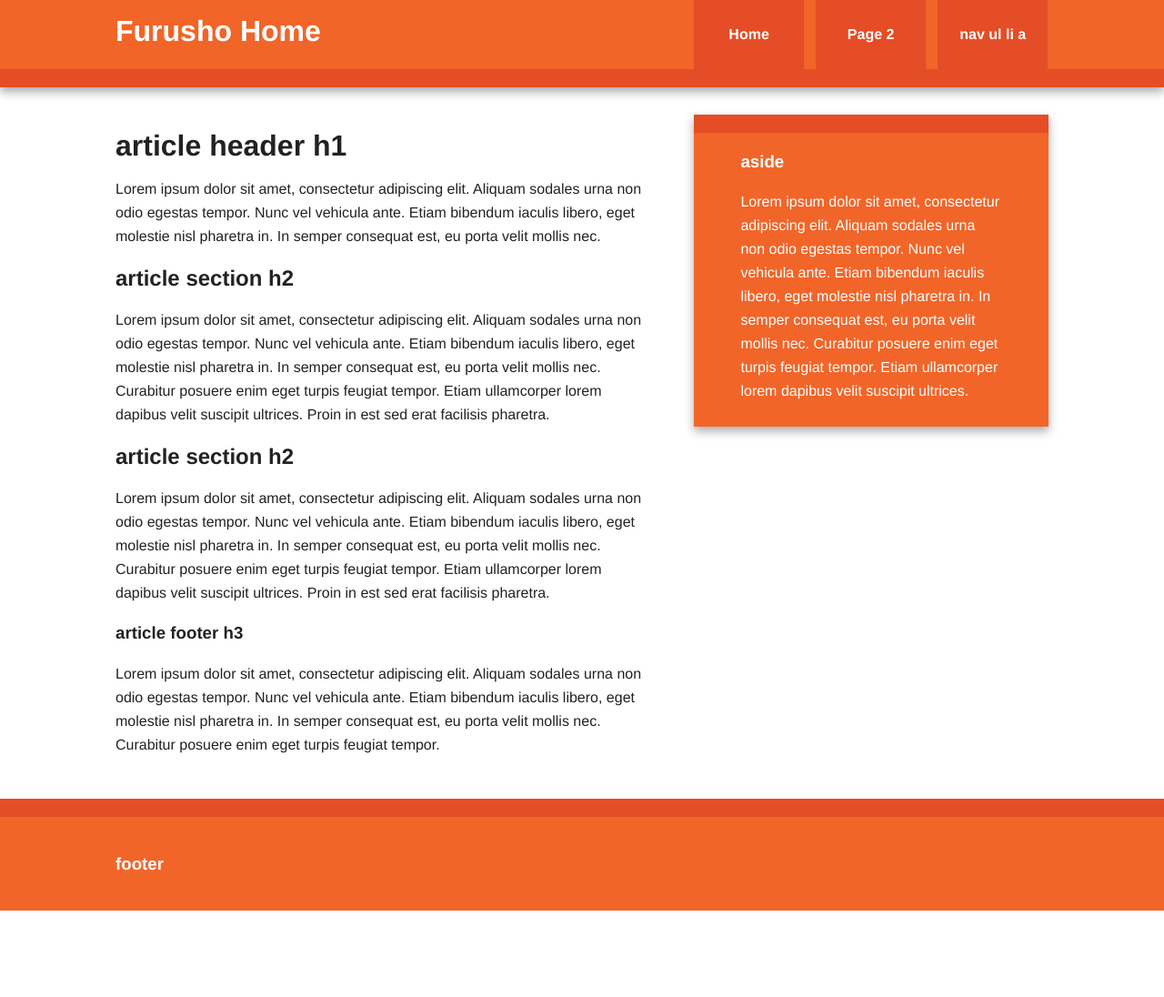
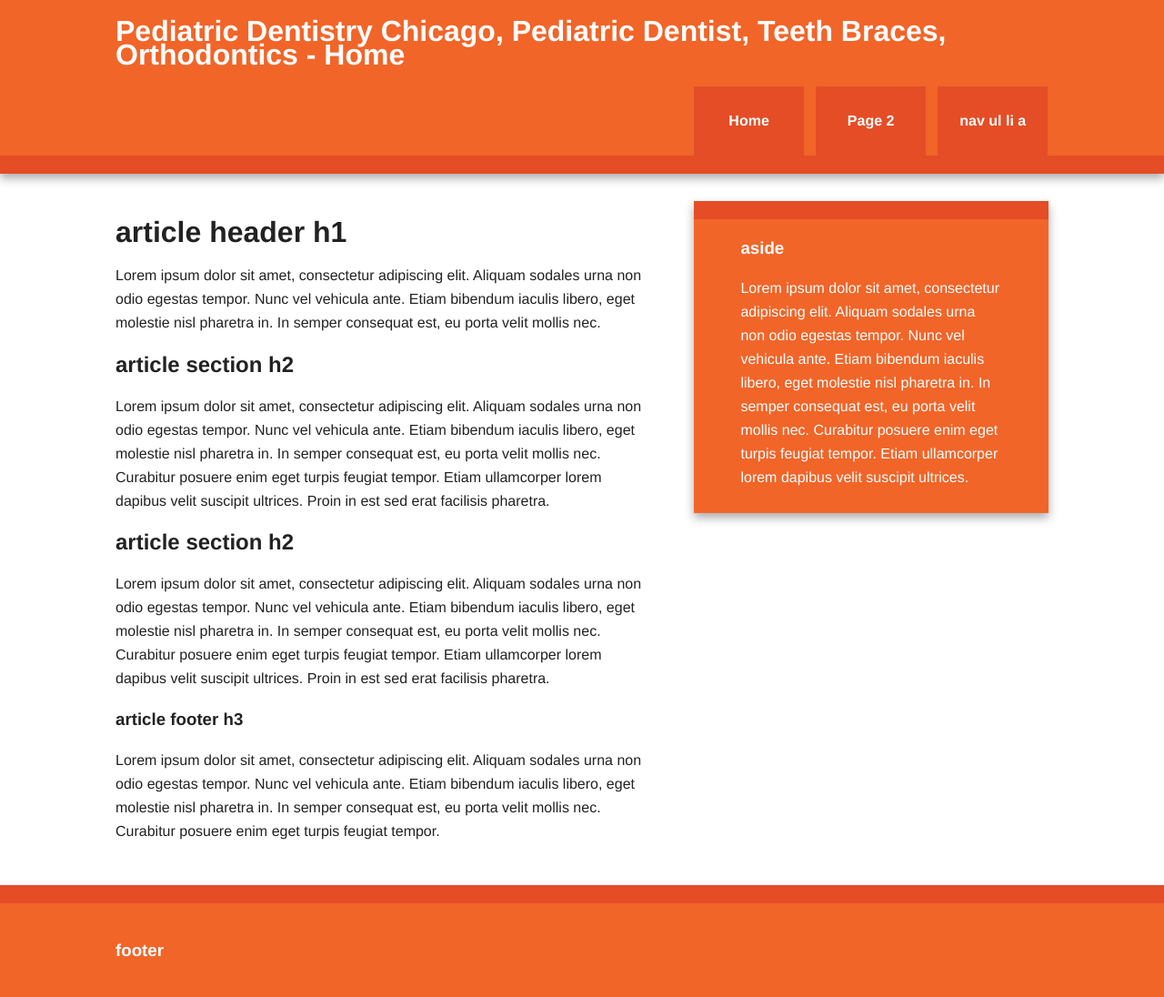
Before and after one commit to HelloWorldDevs/furusho, a Jekyll site: the page built from webroot/index.html, in a window 1280 px wide. Shown: the whole page at 91% size. Built offline with Jekyll 4.4.1, drawn with Linux system fonts in a browser that asks for light colours; nearby versions of some CDN libraries; before the commit the page ends 1001 px from its top, so only the background shows below that.

Commit message:
add title for Furusho

```diff
--- a/webroot/_includes/head.html
+++ b/webroot/_includes/head.html
@@ -7,7 +7,7 @@
 <head>
     <meta charset="utf-8">
     <meta http-equiv="X-UA-Compatible" content="IE=edge,chrome=1">
-    <title></title>
+    <title>{% if page.title %}{{ page.title }}{% else %}Tysone Steele Associates{% endif %}</title>
     <meta name="description" content="">
     <meta name="viewport" content="width=device-width, initial-scale=1">
     <link rel="apple-touch-icon" href="apple-touch-icon.png">
--- a/webroot/index.html
+++ b/webroot/index.html
@@ -1,5 +1,5 @@
 ---
-title: Furusho Home
+title: Pediatric Dentistry Chicago, Pediatric Dentist, Teeth Braces, Orthodontics - Home
 layout: default
 ---
 <!--[if lt IE 8]>
--- a/webroot/page-2.html
+++ b/webroot/page-2.html
@@ -1,5 +1,4 @@
 ---
-title: Furusho Page 2
 layout: default
 ---
 <!--[if lt IE 8]>
```
